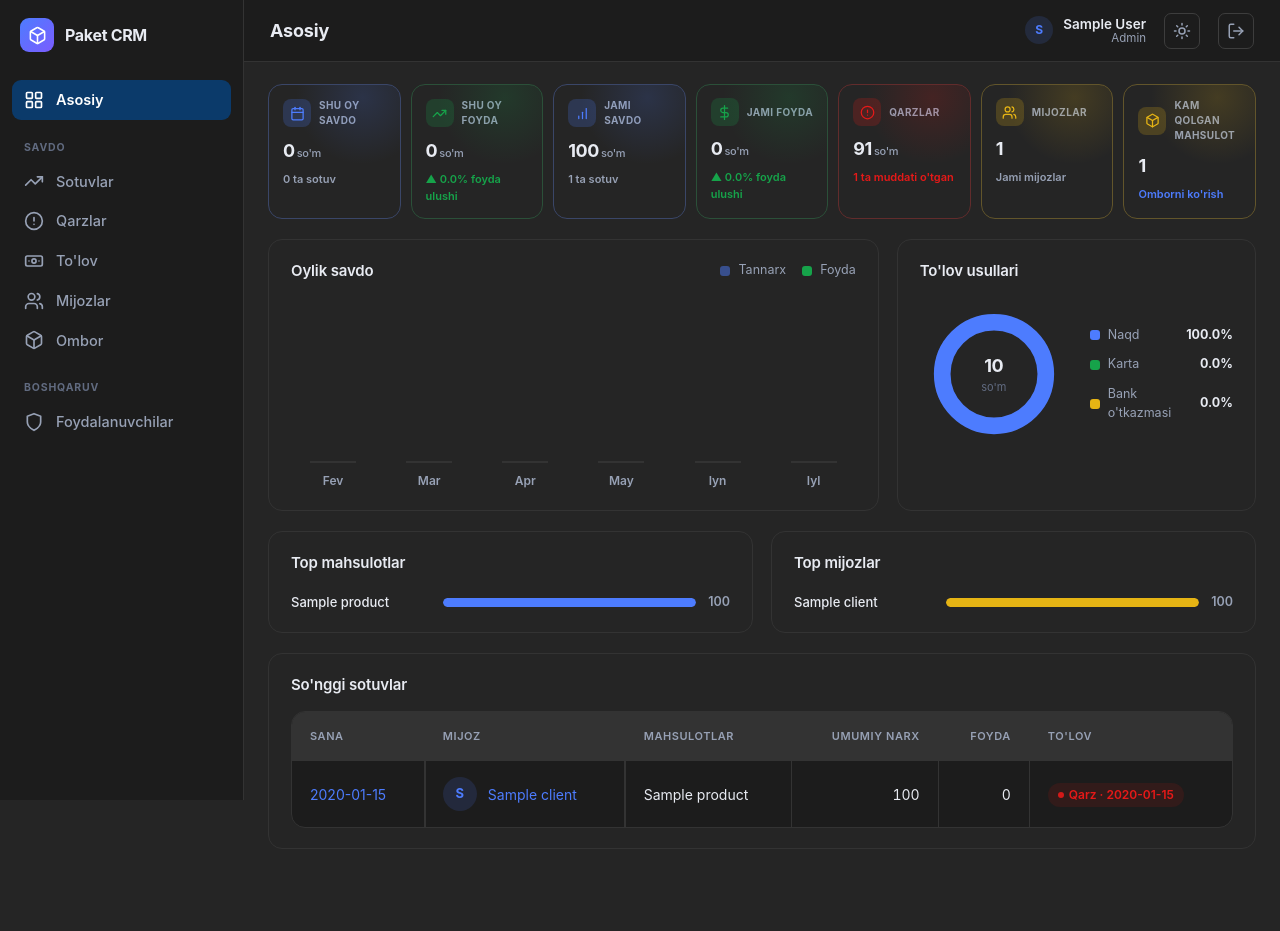
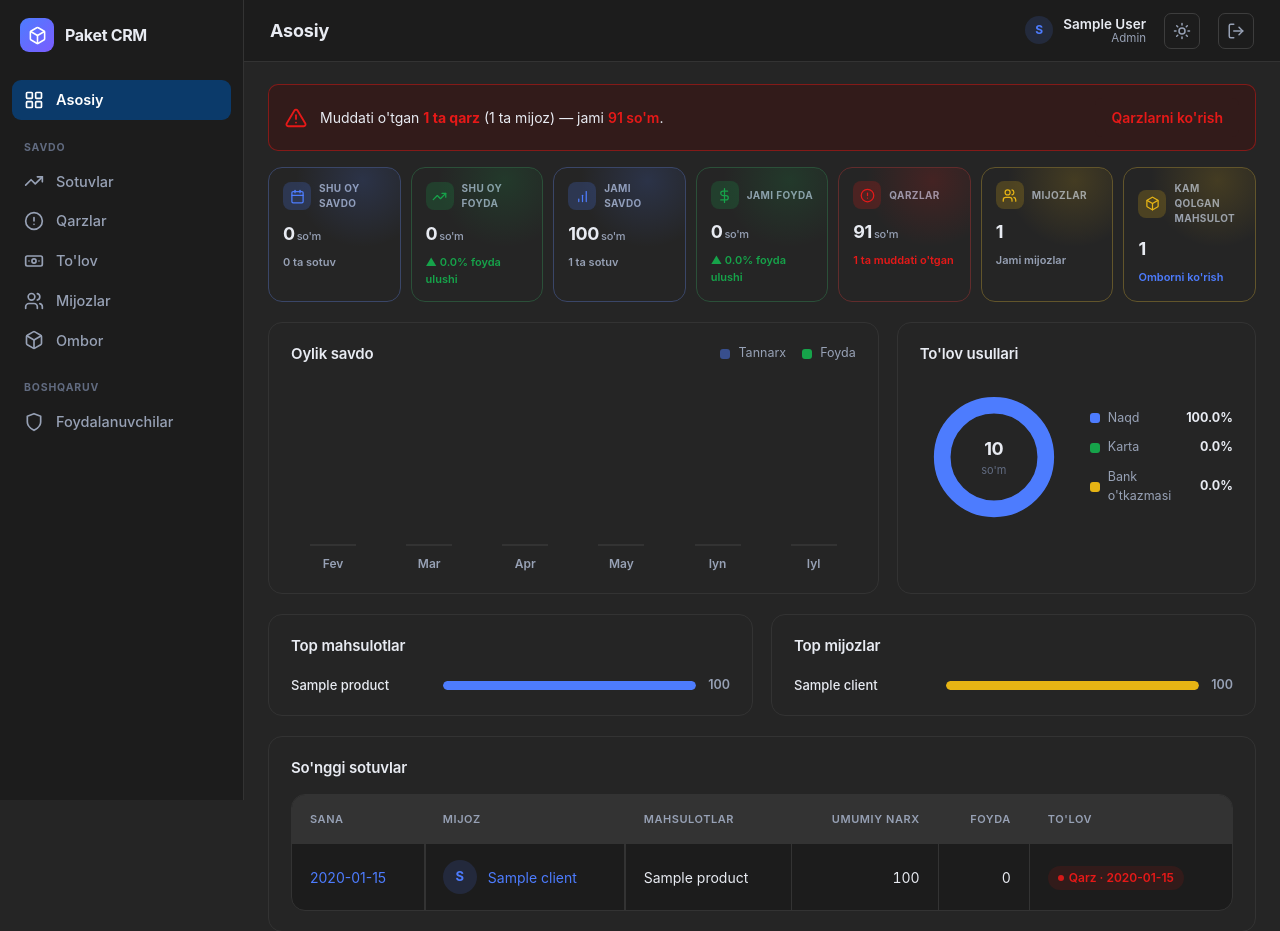
Before and after one commit to khusan2006/package-crm, a Django app: page / in a window 1280 px wide. Shown: the top 931 px of the page. Before the commit the page ends 849 px from the top, so only its background shows below. Run offline with Django 5.2, Linux system fonts and the light colour scheme; a user stored in the database is signed in; tables that the repository leaves empty hold one stand-in row (values such as "Sample post").

Commit message:
Add an overdue-debt alert banner to the dashboard
When any receivable is past its deadline, the dashboard shows a prominent
banner with the overdue count, distinct debtor count, and total owed, linking
to the debts page. Hidden when nothing is overdue. Scoped by role like the
rest of the dashboard.

Co-Authored-By: Claude Fable 5 <noreply@anthropic.com>

```diff
--- a/crm/views.py
+++ b/crm/views.py
@@ -215,7 +215,10 @@ def dashboard(request):
 
     open_sales = sales.outstanding()
     debt_total = _outstanding_balance(open_sales)
-    overdue_count = open_sales.filter(debt_deadline__lt=timezone.localdate()).count()
+    overdue_sales = open_sales.filter(debt_deadline__lt=timezone.localdate())
+    overdue_count = overdue_sales.count()
+    overdue_total = _outstanding_balance(overdue_sales)
+    overdue_clients = overdue_sales.values("client").distinct().count()
 
     low_stock_count = (
         Product.objects.filter(is_active=True)
@@ -244,6 +247,8 @@ def dashboard(request):
         "client_count": _visible_clients(request.user).count(),
         "debt_total": debt_total,
         "overdue_count": overdue_count,
+        "overdue_total": overdue_total,
+        "overdue_clients": overdue_clients,
         "low_stock_count": low_stock_count,
     }
     return render(request, "crm/dashboard.html", context)
--- a/static/css/app.css
+++ b/static/css/app.css
@@ -994,6 +994,24 @@ ul.errorlist li::before { content: "⚠ "; }
 .flash-success { background: var(--success-soft); color: var(--success); border-color: rgba(22, 163, 74, 0.4); }
 .flash-error { background: var(--danger-soft); color: var(--danger); border-color: rgba(230, 25, 24, 0.4); }
 
+/* Overdue-debt alert banner on the dashboard */
+.overdue-banner {
+  display: flex;
+  align-items: center;
+  gap: 13px;
+  padding: 13px 16px;
+  margin-bottom: 16px;
+  border-radius: var(--r);
+  background: var(--danger-soft);
+  border: 1px solid color-mix(in srgb, var(--danger) 45%, transparent);
+}
+.overdue-banner .ob-icon { color: var(--danger); flex: 0 0 auto; display: grid; }
+.overdue-banner .ob-icon svg { width: 22px; height: 22px; }
+.overdue-banner .ob-text { flex: 1 1 auto; font-size: 14px; }
+.overdue-banner .ob-text strong { color: var(--danger); }
+.overdue-banner .ob-sum { color: var(--danger); font-weight: 600; }
+.overdue-banner .btn { flex: 0 0 auto; }
+
 /* ============================================================
    Toasts
    ============================================================ */
--- a/templates/crm/dashboard.html
+++ b/templates/crm/dashboard.html
@@ -3,6 +3,17 @@
 {% block title %}Asosiy · Paket CRM{% endblock %}
 {% block topbar_title %}Asosiy{% endblock %}
 {% block content %}
+
+{% if overdue_count %}
+<div class="overdue-banner">
+  <span class="ob-icon"><svg viewBox="0 0 24 24" fill="none" stroke="currentColor" stroke-width="2" stroke-linecap="round" stroke-linejoin="round"><path d="M10.29 3.86 1.82 18a2 2 0 0 0 1.71 3h16.94a2 2 0 0 0 1.71-3L13.71 3.86a2 2 0 0 0-3.42 0z"/><line x1="12" y1="9" x2="12" y2="13"/><line x1="12" y1="17" x2="12.01" y2="17"/></svg></span>
+  <span class="ob-text">
+    Muddati o'tgan <strong>{{ overdue_count }} ta qarz</strong>{% if overdue_clients %} ({{ overdue_clients }} ta mijoz){% endif %} —
+    jami <span class="ob-sum">{{ overdue_total|floatformat:"0g" }} so'm</span>.
+  </span>
+  <a class="btn btn-danger" href="{% url 'debt_list' %}">Qarzlarni ko'rish</a>
+</div>
+{% endif %}
 
 <div class="kpi-grid kpi-grid--compact">
   <div class="kpi kpi--blue">
```
Also changed, not shown: crm/tests.py (+11 -0 lines).
